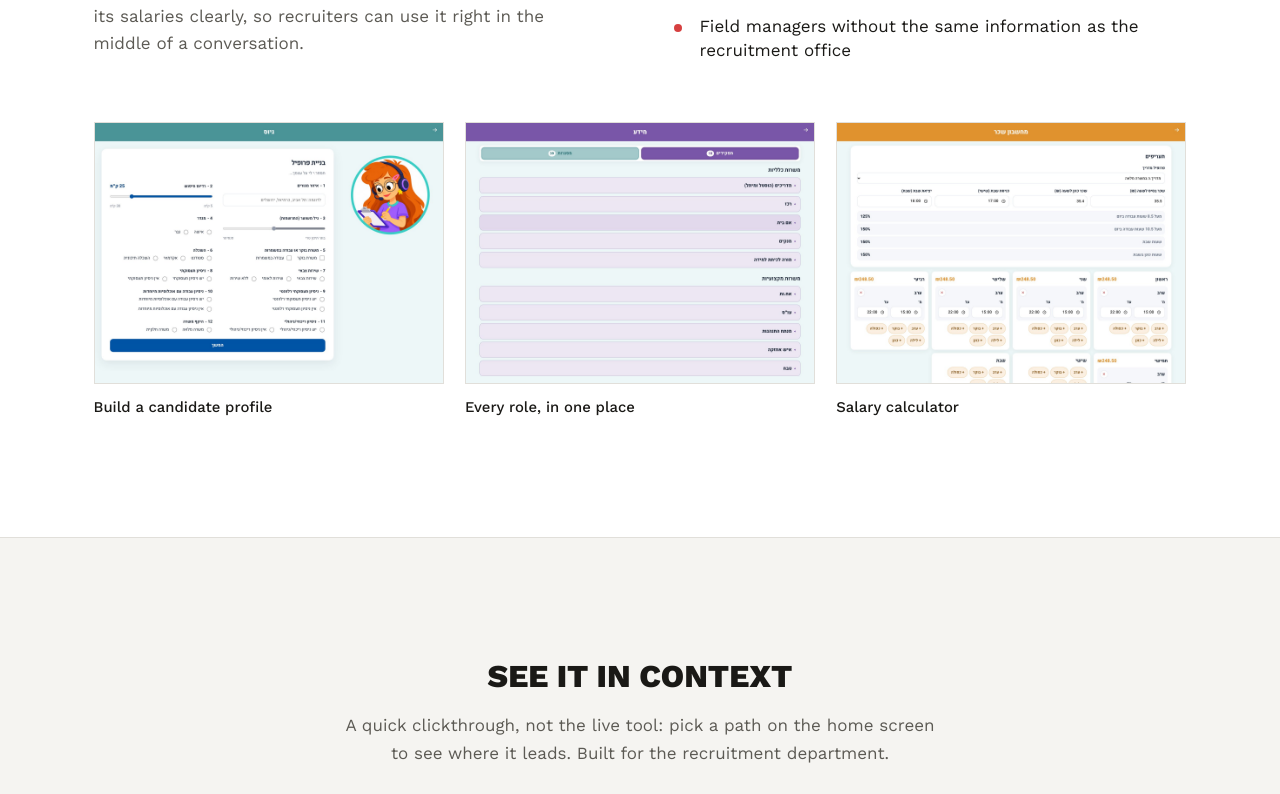
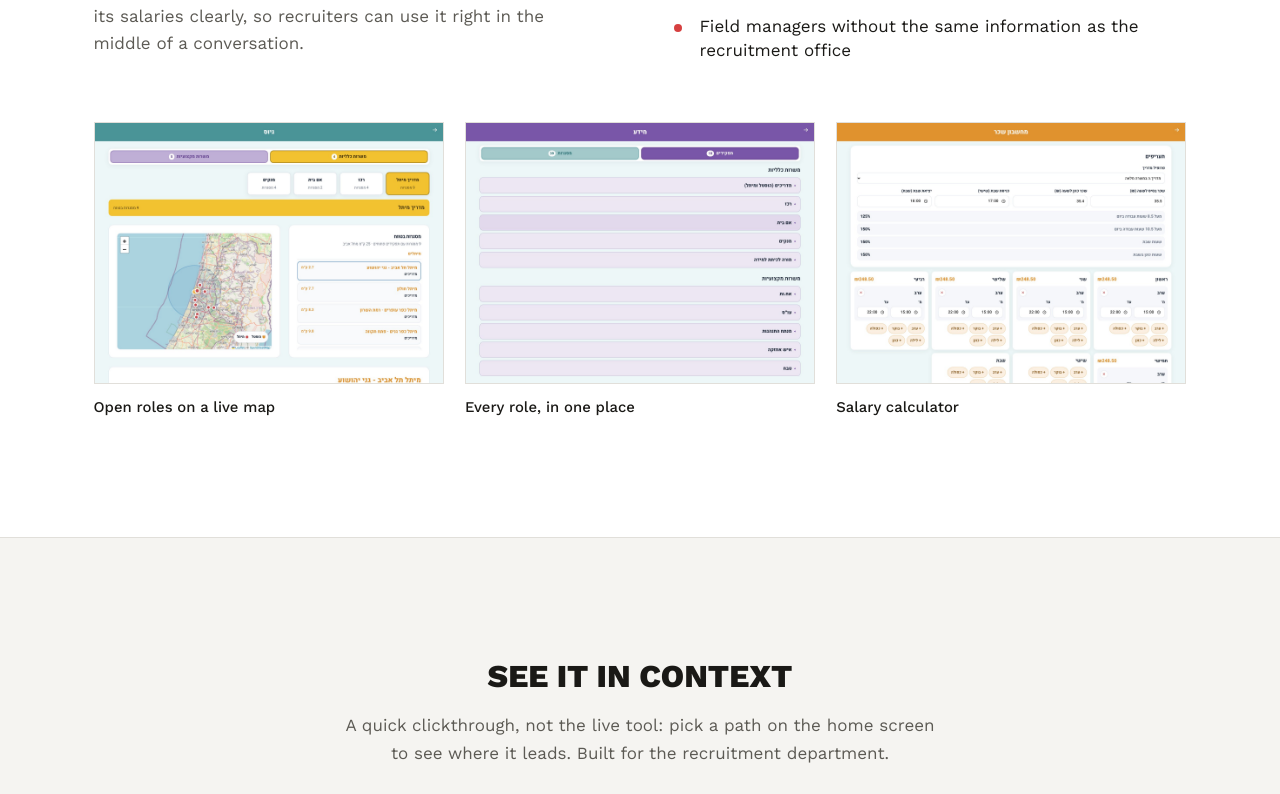
Before and after one commit to AxelGarland/AxelGarland, a Next.js app: page /work/giuson in a window 1280 px wide. Shown: the part 1686-2480 px from the top of the page. Built offline with nearby package versions, Linux system fonts and the light colour scheme.

Commit message:
Giuson screens: the map results screen replaces the candidate profile form
Co-Authored-By: Claude Sonnet 5.5 <noreply@anthropic.com>

```diff
--- a/app/work/giuson/page.tsx
+++ b/app/work/giuson/page.tsx
@@ -31,9 +31,9 @@ const FRICTION = [
 
 const SCREENS = [
   {
-    file: "giuson/new-recruit.jpg",
-    alt: "Candidate profile: home area, search radius, age, education, military service and work experience",
-    caption: "Build a candidate profile",
+    file: "giuson/new-map.jpg",
+    alt: "Recruitment search: open positions on a live map within the chosen radius, with a list of the nearest facilities",
+    caption: "Open roles on a live map",
   },
   {
     file: "giuson/new-info.jpg",
```
Also changed, not shown: public/pictures/giuson/new-map.jpg (added), public/pictures/giuson/new-recruit.jpg (deleted).
